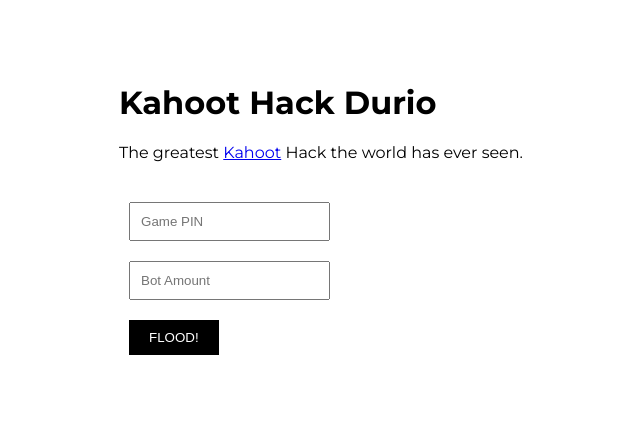
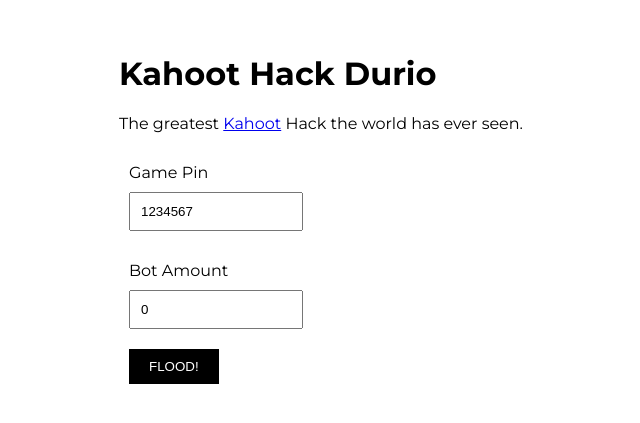
Before and after one commit to b3h3m0th/kahoot_hack_durio, a React (Create React App) app: page /_v2 in a window 1280 px wide. Shown: the part 187-610 px from the top of the page, without its empty margins (319-959 px from the left). Built offline with nearby package versions, Linux system fonts and the light colour scheme.

Commit message:
✨ upadte

```diff
--- a/package.json
+++ b/package.json
@@ -10,6 +10,8 @@
     "@types/node": "^12.0.0",
     "@types/react": "^17.0.0",
     "@types/react-dom": "^17.0.0",
+    "kahoot.js-api": "^2.4.0",
+    "kahoot.js-updated-fixed": "^1.0.0",
     "node-sass": "^4.14.1",
     "react": "^17.0.2",
     "react-dom": "^17.0.2",
--- a/src/components/Input/Input.scss
+++ b/src/components/Input/Input.scss
@@ -1,7 +1,14 @@
 .input {
+  margin-top: 20px;
+
+  &__label {
+    margin: 10px;
+  }
+
   &__input {
     padding: 10px;
     margin: 10px;
     outline: 0;
+    width: 150px;
   }
 }
--- a/src/components/Input/Input.tsx
+++ b/src/components/Input/Input.tsx
@@ -8,6 +8,9 @@
   name?: string;
   min?: number;
   max?: number;
+  value?: any;
+  onChange?: React.ChangeEventHandler<HTMLInputElement>;
+  label?: string;
 }
 
 const Input: React.FC<InputProps> = ({
@@ -17,16 +20,30 @@
   name = "",
   min,
   max,
+  value,
+  label,
+  onChange = () => void 0,
 }) => {
   return (
     <div className="input">
+      {label && (
+        <>
+          <label className="input__label" htmlFor={name && name}>
+            {label}
+          </label>{" "}
+          <br />
+        </>
+      )}
       <input
         type={type}
         className={`input__input ${className}`}
         placeholder={placeholder}
         name={name}
-        min={min}
-        max={max}
+        min={min && min}
+        max={max && max}
+        value={value && value}
+        onChange={(e: React.ChangeEvent<HTMLInputElement>) => onChange(e)}
+        id={name && name}
       />
     </div>
   );
--- a/src/config.ts
+++ b/src/config.ts
@@ -3,4 +3,5 @@
   kahootPlayURL: "https://kahoot.it",
   _v: "_v2",
   pinLength: 7,
+  maxBotAmount: 50,
 } as const;
--- /dev/null
+++ b/src/logic/Kahoot.ts
@@ -0,0 +1,15 @@
+const Kahoot = require("kahoot.js-updated");
+const Kahoot2 = require("kahoot.js-api");
+
+export default class KahootLogic {
+  public clients: Array<any> = [];
+  constructor() {}
+
+  flood(amount: number): Promise<any> {
+    return new Promise((resolve, reject) => {
+      [...new Array(amount)].forEach((_, i: number) => {
+        this.clients.push(new Kahoot());
+      });
+    });
+  }
+}
--- a/src/pages/Home.scss
+++ b/src/pages/Home.scss
@@ -1,4 +1,5 @@
 .home {
+  background-color: var(--color-purple);
   &__content {
     margin-top: 30px;
   }
--- a/src/pages/Home.tsx
+++ b/src/pages/Home.tsx
@@ -1,10 +1,15 @@
-import React from "react";
+import React, { useState } from "react";
 import "./Home.scss";
 import Input from "../components/Input/Input";
 import config from "../config";
 import Button from "../components/Button/Button";
+import KahootLogic from "../logic/Kahoot";
 
 const Home: React.FC = () => {
+  const [pin, setPin] = useState<number>(1234567);
+  const [amount, setAmount] = useState<number>(0);
+
+  const kahootLogic = new KahootLogic();
   return (
     <div className="home">
       <h1 className="home__title">Kahoot Hack Durio</h1>
@@ -13,9 +18,31 @@
         world has ever seen.
       </div>
       <div className="home__content">
-        <Input name="game_pin" placeholder="Game PIN" type="number" />
-        <Input name="bot_amount" placeholder="Bot Amount" type="number" />
-        <Button text="FLOOD!" />
+        <Input
+          label={"Game Pin"}
+          name="game_pin"
+          placeholder="Game PIN"
+          type="number"
+          value={pin}
+          onChange={(e) => setPin(+e.target.value)}
+        />
+        <Input
+          label={"Bot Amount"}
+          name="bot_amount"
+          placeholder="Bot Amount"
+          type="number"
+          value={amount}
+          onChange={(e) =>
+            setAmount(
+              +e.target.value > config.maxBotAmount
+                ? config.maxBotAmount
+                : +e.target.value
+            )
+          }
+          max={config.maxBotAmount}
+          min={1}
+        />
+        <Button text="FLOOD!" onClick={() => kahootLogic.flood(amount)} />
       </div>
     </div>
   );
--- /dev/null
+++ b/src/styles/colors.scss
@@ -0,0 +1 @@
+$--color-purple: #46178f;
--- a/src/styles/css-variables.scss
+++ b/src/styles/css-variables.scss
@@ -1,2 +1,7 @@
+@import "./colors.scss";
+@import "./fonts.scss";
+
 :root {
+  --color-purple: $color-purple;
+  --font-primary: $font-montserrat;
 }
--- a/src/styles/fonts.scss
+++ b/src/styles/fonts.scss
@@ -1 +1,3 @@
 @import url("https://fonts.googleapis.com/css2?family=Montserrat:ital,wght@0,100;0,200;0,300;0,400;0,500;0,600;0,700;0,800;0,900;1,100;1,200;1,300;1,400;1,500;1,600;1,700;1,800;1,900&display=swap");
+
+$font-montserrat: "Montserrat";
```
Also changed, not shown: 1 other file (tests, documents, lock files or other folders).
